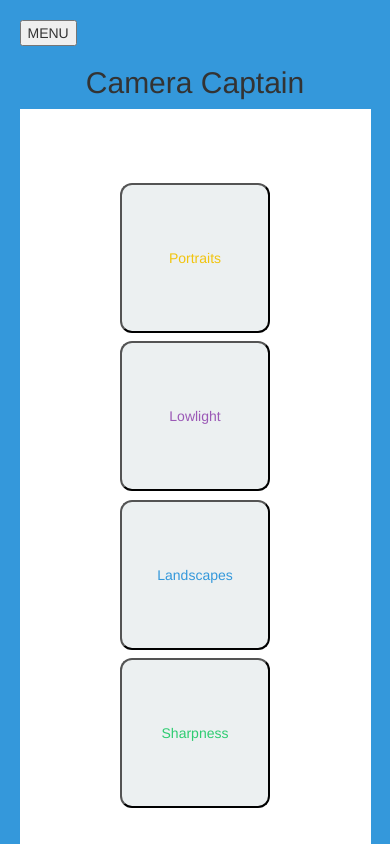
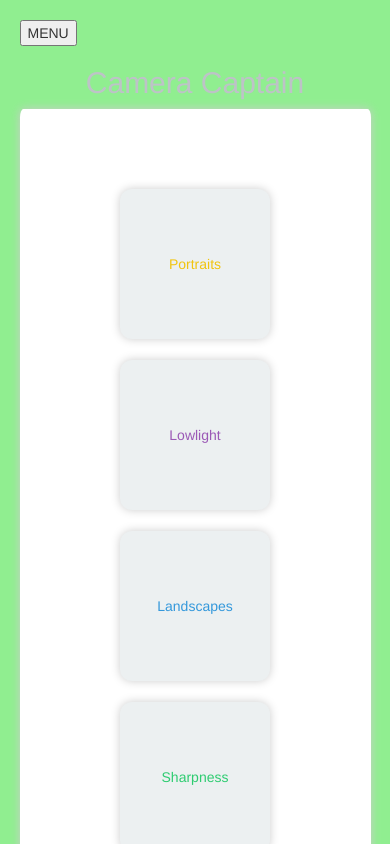
Before and after one commit to Devonltaylor/Camera-Captain, a React (Create React App) app: page / in a window 390 px wide. Shown: the top 844 px of the page. Built offline with nearby package versions, Linux system fonts and the light colour scheme; what jquery-ajax would draw is missing.

Commit message:
saving checkpoint, responsive styling.

```diff
--- a/src/components/App.css
+++ b/src/components/App.css
@@ -1,9 +1,17 @@
 
 body {
-  background-color: lightblue;
+  background-color: lightgreen;
 }
 
+@media screen and (min-width: 480px) {
+    body {
+        background-color: white;
+      }
+    }
 
+h2 {
+  color: #bdc3c7;
+}
 /*******************
     MAIN PAGE
 *******************/
@@ -16,8 +24,8 @@ body {
 .App {
   text-align: center;
   padding: 5%;
-  background-color: #3498db;
 }
+
 
 .categoriesContainer {
   display: flex;
@@ -25,8 +33,14 @@ body {
   flex-wrap: wrap;
   justify-content: center;
 
+  border-radius: 1%;
   padding: 20%;
   background-color: white;
+
+
+
+    box-shadow: 0 0 10px #ccc;
+
 }
 
 
@@ -41,8 +55,14 @@ body {
   background-color: #ecf0f1;
 
   border-radius: 8%;
+  padding: 0;
+  border: none;
 
-  margin: 2%;
+  margin: 5%;
+
+  -moz-box-shadow: 0 0 10px #ccc;
+  -webkit-box-shadow: 0 0 10px #ccc;
+  box-shadow: 0 5 10px #ccc;
 }
 
 .portraits {
@@ -66,6 +86,10 @@ body {
   padding-bottom: 100%;
 }*/
 
+#contain:hover {
+  background-color: #bdc3c7;
+}
+
 
 
 /*******************
@@ -84,13 +108,37 @@ VIDEO CONTENT PAGE
   background-color: grey;
 }
 
-#youtubeVideo {
-  height: 150px;
-  width: 250px;
+.youtubeVideo {
 
-  background-color: white;
-  margin: 20px;
-}
+  position: relative;
+  padding-bottom: 56.25%;
+  padding-top: 2px; height: 0; overflow: hidden;
+
+    margin-bottom: 15px;
+  }
+
+.youtubeVideo iframe,
+.youtubeVideo object,
+.youtubeVideo embed {
+    position: absolute;
+    top: 0;
+    left: 0;
+    width: 100%;
+    height: 100%;
+    }
+
+/*.youtubeVideo:after {
+
+  content: "";
+  background-color: red;
+  position: absolute;
+  width: 100px;
+  height: 3px;
+  top: 10px;
+  left: 50%;
+  display: block;
+}*/
+
 
 #videoDescription {
   float: left;
--- a/src/components/App.js
+++ b/src/components/App.js
@@ -13,6 +13,7 @@ class App extends Component {
         <div>
           <button className="menuButton">MENU</button>
         </div>
+
         <div className="App-title"></div>
         <h2>Camera Captain</h2>
 
--- a/src/components/VideoFeed.js
+++ b/src/components/VideoFeed.js
@@ -15,9 +15,7 @@ class VideoFeed extends Component {
               </div>
             )}
 
-
           </div>
-
         </div>
     )
   }
```
